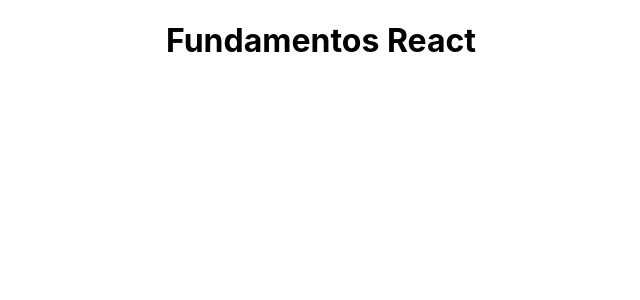
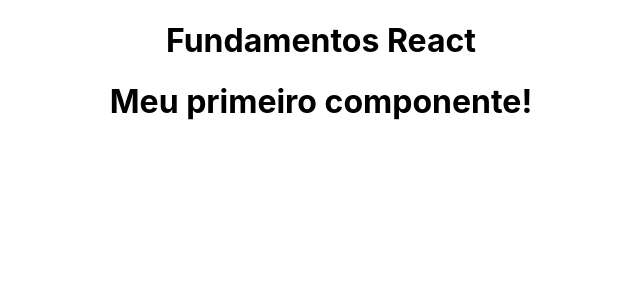
Before and after one commit to VitoriaNauanda/Curso_React, a React (Create React App) app in the folder 2_FUNDAMENTOS/fundamentos/: page / in a window 1280 px wide. Shown: the top 300 px of the page, without its empty margins (319-959 px from the left). Built offline with nearby package versions, Linux system fonts and the light colour scheme.

Commit message:
Importando componentes

```diff
--- a/2_FUNDAMENTOS/fundamentos/src/App.js
+++ b/2_FUNDAMENTOS/fundamentos/src/App.js
@@ -1,10 +1,13 @@
-
+//Components//
+import FirstComponent from './components/FirstComponent';
+//Styles - CSS//
 import './App.css';
 
 function App() {
   return (
     <div className="App">
       <h1>Fundamentos React</h1>
+      <FirstComponent/>
     </div>
   );
 }
```
